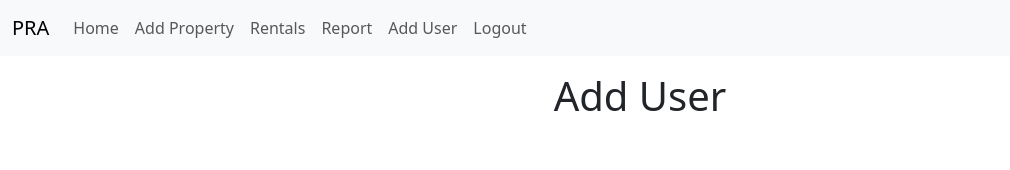
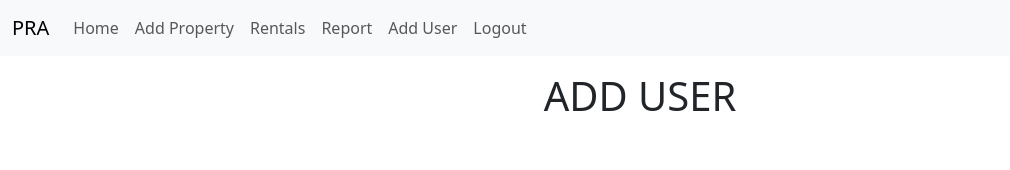
Before and after one commit to AnirudhBagalkotker/DBMS_PROJECT, a website: page views/adduser.html in a window 1280 px wide. Shown: the top 170 px of the page, without its empty margins (0-1010 px from the left). Drawn offline with nearby package versions, Linux system fonts and the light colour scheme.

Commit message:
Update adduser.html

```diff
--- a/views/adduser.html
+++ b/views/adduser.html
@@ -13,7 +13,7 @@
 <body>
 	<section id="nav"></section>
 
-	<h1 class="m-3 text-center">Add User</h1>
+	<h1 class="m-3 text-center">ADD USER</h1>
 
 	<section id="addUserForm" class="m-auto mt-5 w-50">
 		<form>
```
